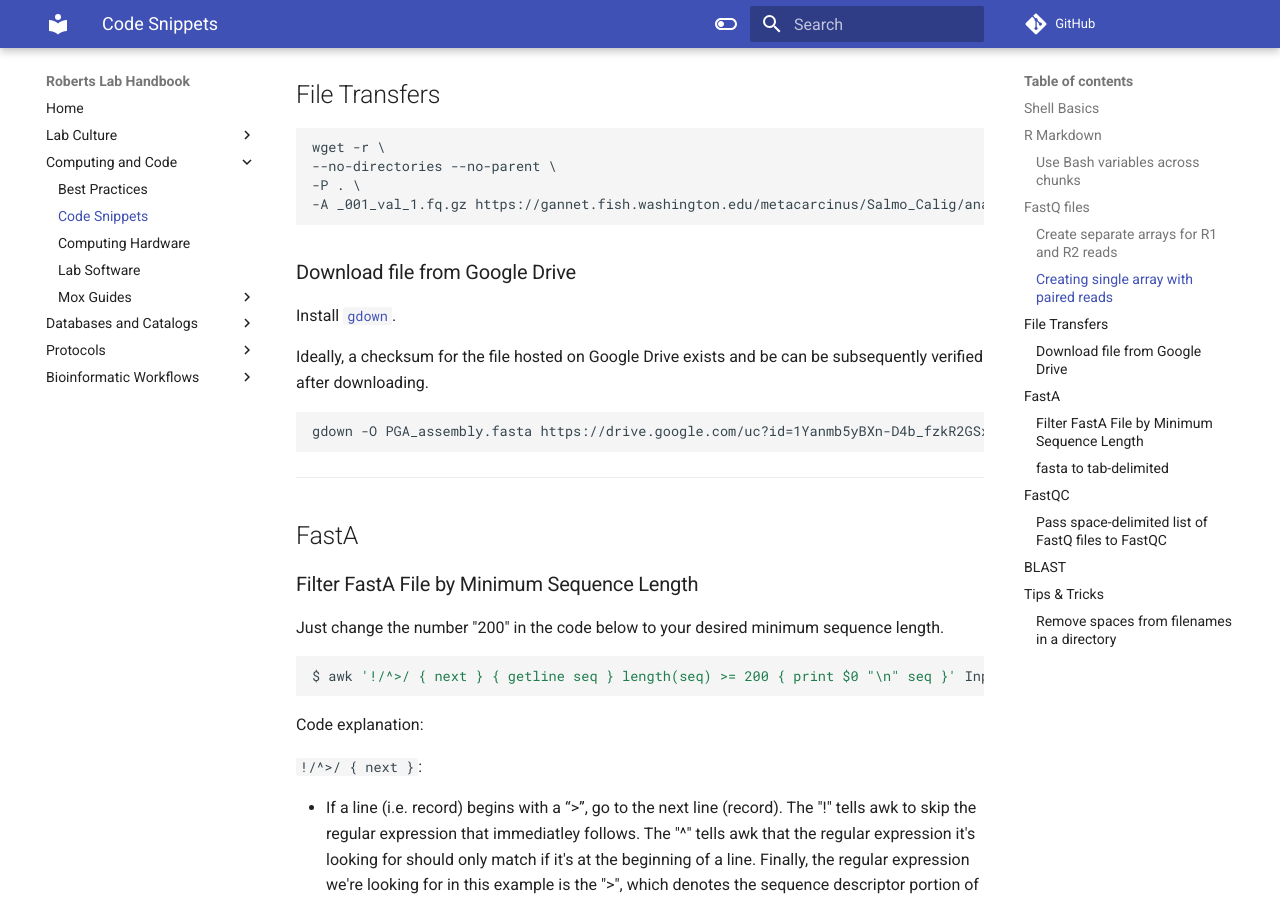
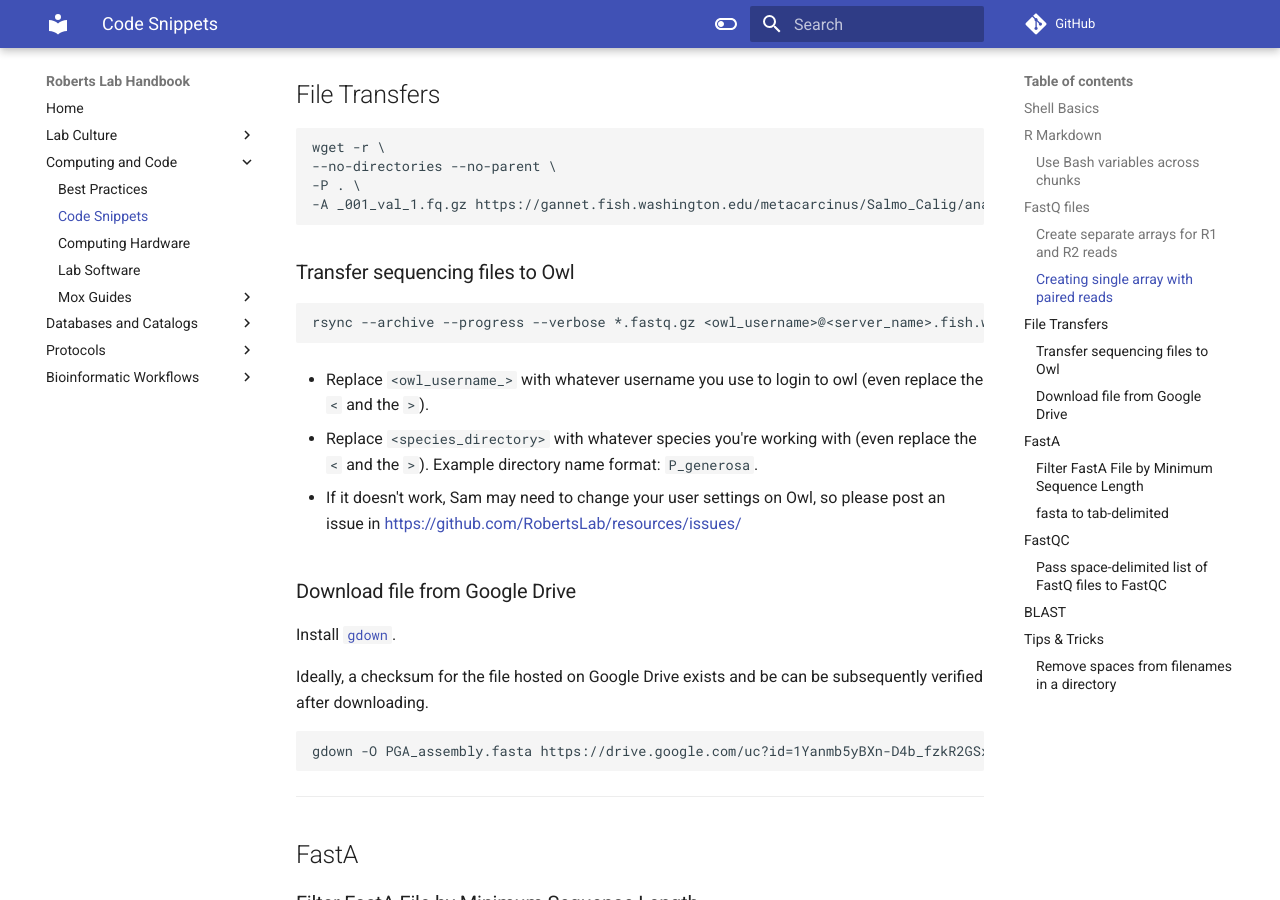
Before and after one commit to RobertsLab/resources, an MkDocs documentation site: the page built from docs/code_Snippets.md, in a window 1280 px wide and 900 px high, scrolled down 3292 px. Built offline with MkDocs 1.6.1 and Material for MkDocs 9.7.7, drawn with Linux system fonts in a browser that asks for light colours; comment, search, counter and statistics services are not loaded.

Commit message:
add instructions sequencing file transfer to owl

````diff
--- a/docs/code_Snippets.md
+++ b/docs/code_Snippets.md
@@ -171,6 +171,18 @@ wget -r \
 -A _001_val_1.fq.gz https://gannet.fish.washington.edu/metacarcinus/Salmo_Calig/analyses/20190806_TrimGalore/
 ```
 
+### Transfer sequencing files to Owl
+
+```shell
+rsync --archive --progress --verbose *.fastq.gz <owl_username>@<server_name>.fish.washington.edu:/volume1/web/nightingales/<species_directory>
+```
+
+- Replace `<owl_username_>` with whatever username you use to login to owl (even replace the `<` and the `>`).
+
+- Replace `<species_directory>` with whatever species you're working with  (even replace the `<` and the `>`). Example directory name format: `P_generosa`.
+
+- If it doesn't work, Sam may need to change your user settings on Owl, so please post an issue in [https://github.com/RobertsLab/resources/issues/](https://github.com/RobertsLab/resources/issues/)
+
 ### Download file from Google Drive
 
 Install [`gdown`](https://github.com/wkentaro/gdown).
````
